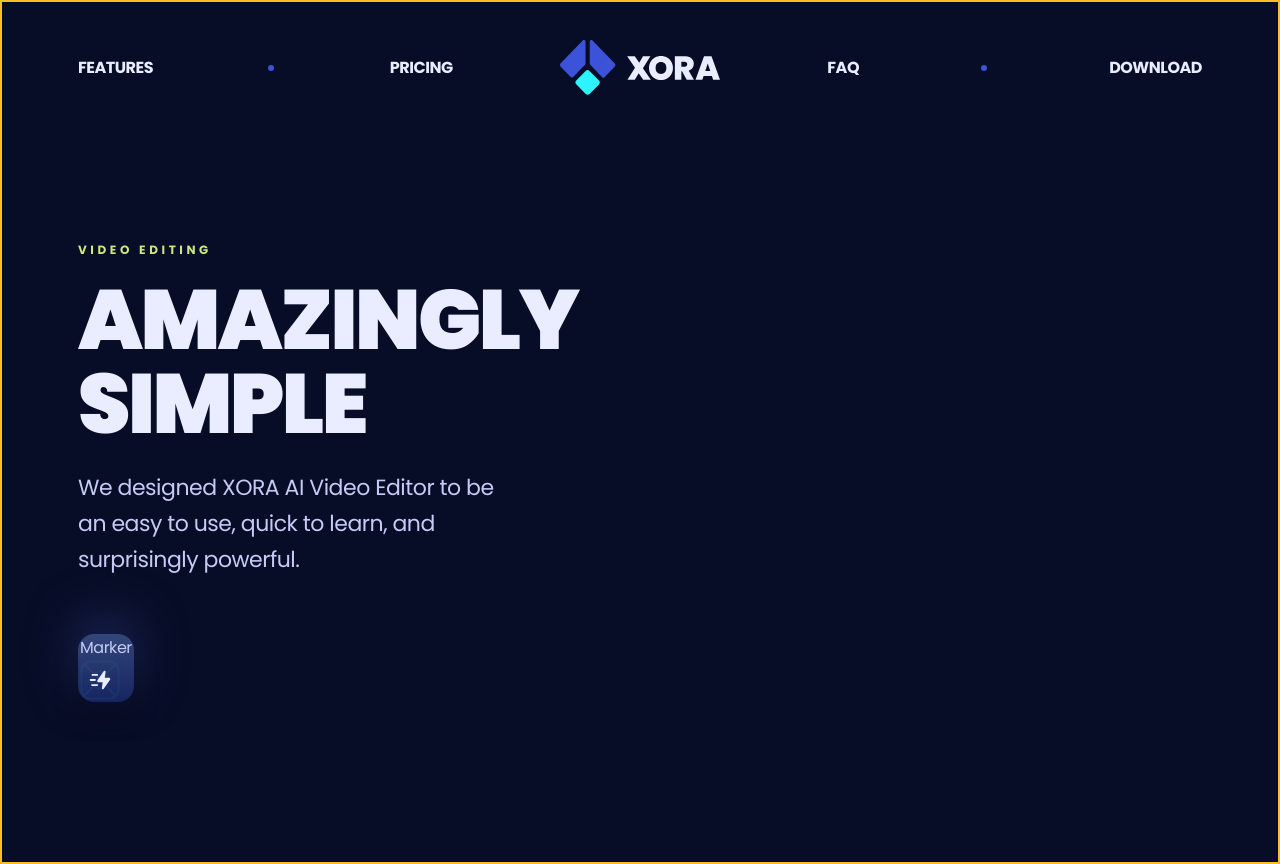
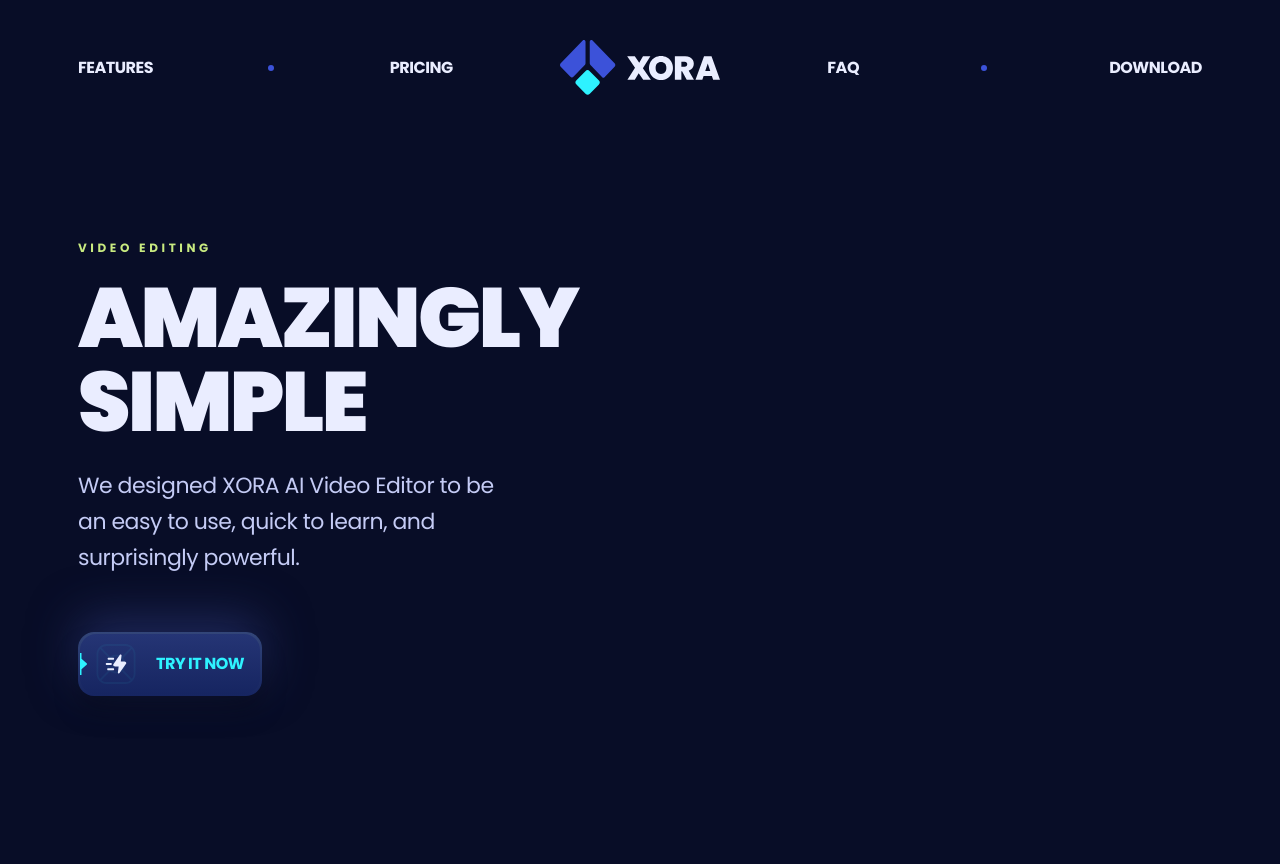
Before and after one commit to Rahul1-design/SaaS-App-Landing-Page, a React (Vite) app: page / in a window 1280 px wide. Built offline with nearby package versions, Linux system fonts and the light colour scheme.

Commit message:
Add Marker component and enhance Button with marker support in Hero section

```diff
--- a/src/components/Button.jsx
+++ b/src/components/Button.jsx
@@ -1,19 +1,40 @@
 import clsx from 'clsx';
+import { Marker } from './Marker';
 
-const Button = ({ icon, children, href, onClick }) => {
+const Button = ({
+  icon,
+  children,
+  href,
+  containerClassName,
+  onClick,
+  markerFill,
+}) => {
   const Inner = () => (
     <>
-      <span>
-        <span>Marker</span>
-        {icon && <img src={icon} alt="circle" className="size-10" />}
+      <span className="relative flex items-center min-h-[60px] px-4 g4 rounded-2xl inner-before group-hover:before:opacity-100 overflow-hidden">
+        <span className="absolute -left-[1px]">
+          <Marker markerFill={markerFill} />
+        </span>
+        {icon && (
+          <img
+            src={icon}
+            alt="circle"
+            className="size-10 mr-5 object-contain z-10"
+          />
+        )}
+        <span className="relative z-2 font-poppins base-bold text-p1 uppercase">
+          {children}
+        </span>
       </span>
+
+      <span className="glow-before glow-after" />
     </>
   );
   return href ? (
     <a
       href={href}
       className={clsx(
-        'relative, p-0.5 g5 rounded-2xl shadow-500 group',
+        'relative p-0.5 g5 rounded-2xl shadow-500 group',
         containerClassName
       )}
     >
@@ -22,7 +43,10 @@
   ) : (
     <button
       onClick={onClick}
-      className={clsx('relative, p-0.5 g5 rounded-2xl shadow-500 group')}
+      className={clsx(
+        'relative p-0.5 g5 rounded-2xl shadow-500 group',
+        containerClassName
+      )}
     >
       <Inner />
     </button>
--- /dev/null
+++ b/src/components/Marker.jsx
@@ -0,0 +1,18 @@
+export const Marker = ({ fill }) => {
+  return (
+    <svg
+      width="8"
+      height="22"
+      viewBox="0 0 8 22"
+      fill="none"
+      xmlns="http://www.w3.org/2000/svg"
+    >
+      <path
+        fillRule="evenodd"
+        clipRule="evenodd"
+        d="M2.5 0H0.5V4V18V22H2.5V16.25L7.63991 11.7526C8.09524 11.3542 8.09524 10.6458 7.63991 10.2474L2.5 5.75V0Z"
+        fill={fill || '#2EF2FF'}
+      />
+    </svg>
+  );
+};
--- a/src/sections/Hero.jsx
+++ b/src/sections/Hero.jsx
@@ -4,7 +4,7 @@
 
 const Hero = () => {
   return (
-    <section className="relative pt-60 pb-40 max-lg:pt-52 max-lg:pb-36 border-2 max-md:pt-36 max-md:pb-32 border-amber-400">
+    <section className="relative pt-60 pb-40 max-lg:pt-52 max-lg:pb-36 max-md:pt-36 max-md:pb-32 ">
       <Element name="hero">
         <div className="container">
           <div className="relative z-2 max-w-512 max-lg:max-w-388">
```
